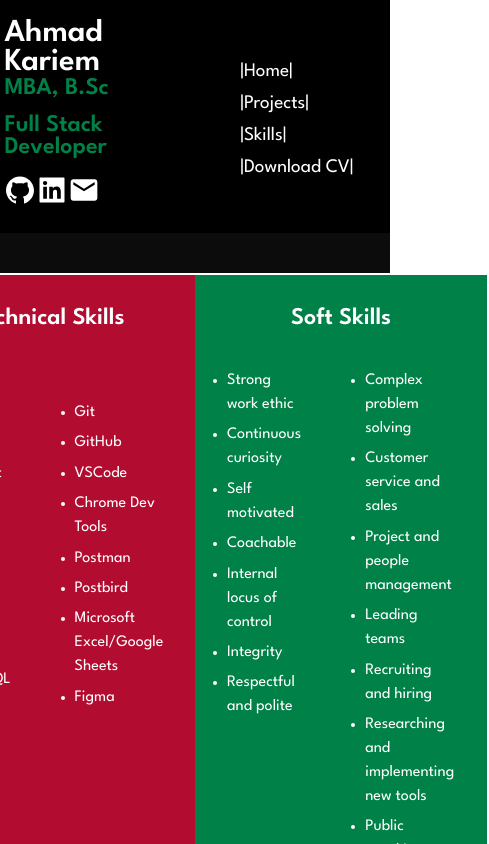
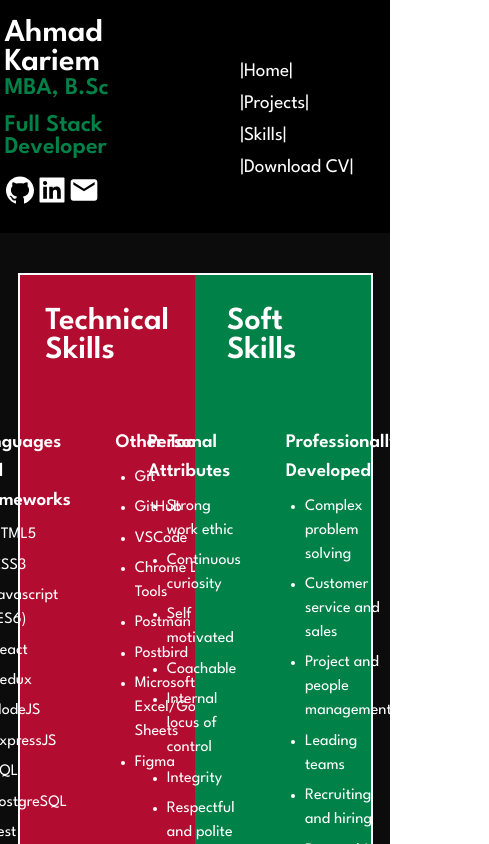
Before and after one commit to YSquid/portfolio2.0, a React (Create React App) app: page /skills in a window 390 px wide. Shown: the top 844 px of the page, 489 px wide, since content can reach past the window. Built offline with nearby package versions, Linux system fonts and the light colour scheme.

Commit message:
some of media queries for skills. having issues below 600px

```diff
--- a/src/components/skills/Skills.css
+++ b/src/components/skills/Skills.css
@@ -15,7 +15,7 @@ ul {
   display: flex;
   justify-content: center;
   align-items: center;
-  min-width: 90%;
+  max-width: 90%;
   height: 90%;
   border: solid 2px var(--white-text);
 }
@@ -23,6 +23,8 @@ ul {
 .Skills_list {
     display: flex;
     justify-content: center;
+    padding: 1rem;
+    font-size: 1.2rem;
 }
 
 .Technical_skills {
@@ -37,6 +39,15 @@ ul {
 
 .Technical_skills h2 {
     margin: 2rem;
+    font-size: 2.5rem;
+}
+
+.Languages:before {
+    font-size: 120%;
+}
+
+.Tools:before {
+    font-size: 120%;
 }
 
 .Soft_skills {
@@ -50,5 +61,29 @@ ul {
 }
 
 .Soft_skills h2 {
-    margin-top: 2rem;
+    margin: 2rem;
+    font-size: 2.5rem;
 }
+
+.Personal:before {
+    font-size: 120%;
+}
+
+.Developed:before {
+    font-size: 120%;
+}
+
+@media only screen and (max-width: 1100px) {
+    .Technical_skills h2 {
+        font-size: 2rem;
+    }
+
+    .Soft_skills h2 {
+        font-size: 2rem;
+    }
+
+    .Skills_list {
+        font-size: 1rem;
+        padding: 0;
+    }
+}
--- a/src/components/skills/Skills.js
+++ b/src/components/skills/Skills.js
@@ -8,7 +8,7 @@ function Skills() {
         <div className="Technical_skills">
           <h2>Technical Skills</h2>
           <div className="Skills_list">
-            <ul className="Languages">
+            <ul className="Languages" aria-label="Languages and Frameworks">
               <li>HTML5</li>
               <li>CSS3</li>
               <li>Javascript (ES6)</li>
@@ -21,7 +21,7 @@ function Skills() {
               <li>Jest</li>
               <li>React Testing Library</li>
             </ul>
-            <ul className="Tools">
+            <ul className="Tools" aria-label="Other Tools">
               <li>Git</li>
               <li>GitHub</li>
               <li>VSCode</li>
@@ -36,7 +36,7 @@ function Skills() {
         <div className="Soft_skills">
           <h2>Soft Skills</h2>
           <div className="Skills_list">
-            <ul className="Personal">
+            <ul className="Personal" aria-label="Personal Attributes">
               <li>Strong work ethic</li>
               <li>Continuous curiosity</li>
               <li>Self motivated</li>
@@ -45,7 +45,7 @@ function Skills() {
               <li>Integrity</li>
               <li>Respectful and polite</li>
             </ul>
-            <ul className="Developed">
+            <ul className="Developed" aria-label="Professionally Developed">
                 <li>Complex problem solving</li>
                 <li>Customer service and sales</li>
                 <li>Project and people management</li>
```
